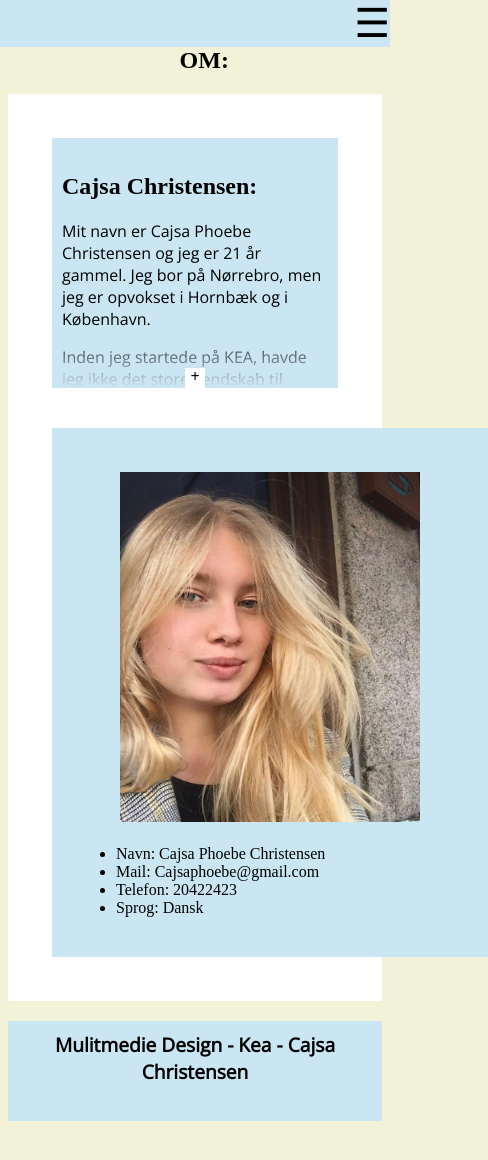
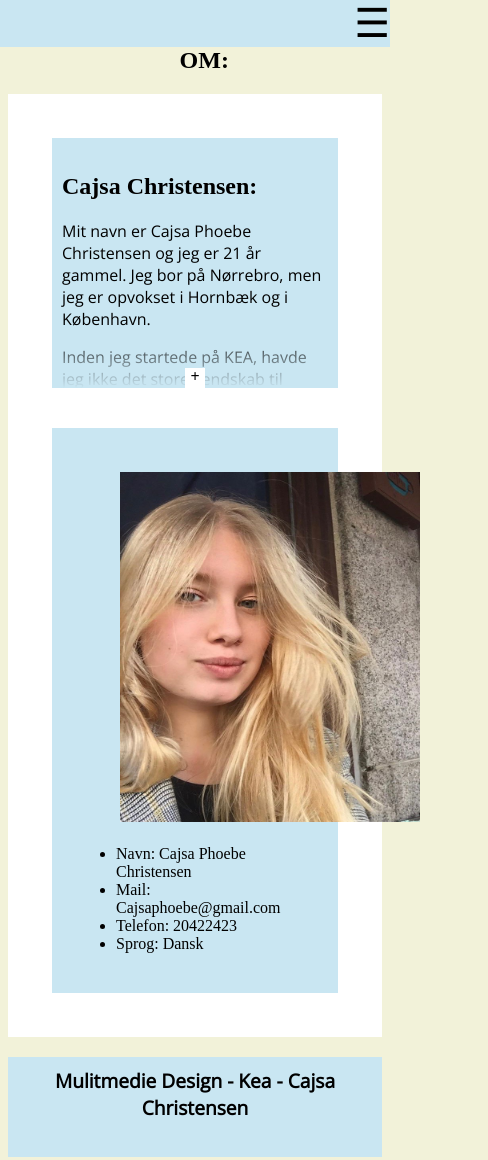
Before and after one commit to Cajsaphoebe/Eksame, a plain HTML site: page om.html in a window 390 px wide. Shown: the whole page, 488 px wide, since content can reach past the window. Before the commit the page ends 1129 px from the top, so only its background shows below. Drawn offline with nearby package versions, Linux system fonts and the light colour scheme.

Commit message:
flere detaljer

```diff
--- a/style.css
+++ b/style.css
@@ -437,4 +437,13 @@ footer p {
     .col img {
         margin: 1vw;
     }
-}
+
+    #om .col {
+        flex-grow: 2;
+        flex-basis: 100px;
+        background-color: #c9e6f2;
+        padding: 1.5rem;
+        align-items: center;
+        margin: 20px;
+        width: 40vw
+    }
```
